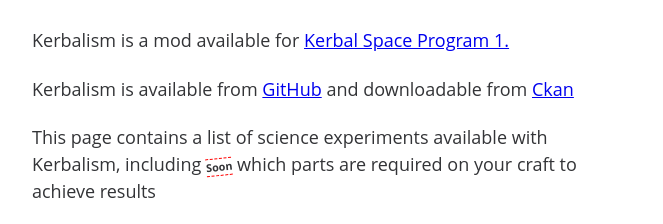
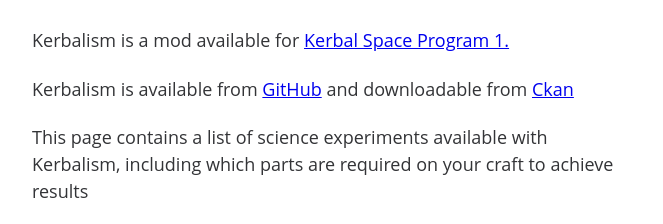
Before and after one commit to darren-uk/Kerbalism-data, a plain HTML site: page index.html in a window 1280 px wide. Shown: the part 106-330 px from the top of the page, without its empty margins (308-971 px from the left). Drawn offline with Linux system fonts and the light colour scheme.

Commit message:
Updated last few parts

```diff
--- a/css/main.css
+++ b/css/main.css
@@ -47,14 +47,6 @@ body {
 	align-items: center;
 }
 
-.soon {
-	display: inline-block;
-	font-size: 0.6em;
-	rotate: -6deg;
-	font-weight: 700;
-	border-top: 1px dashed red;
-	border-bottom: 1px dashed red;
-}
 h1 {
 	font-family: "corbel";
 	font-size: 2em;
--- a/index.html
+++ b/index.html
@@ -22,8 +22,8 @@
             <p>Kerbalism is available from <a href="https://github.com/Kerbalism/Kerbalism">GitHub</a> and
                 downloadable
                 from <a href="https://github.com/KSP-CKAN/CKAN/wiki">Ckan</a></p>
-            <p>This page contains a list of science experiments available with Kerbalism, including <span
-                    class="soon">Soon</span> which parts are required on your craft to achieve results</p>
+            <p>This page contains a list of science experiments available with Kerbalism, including which parts are
+                required on your craft to achieve results</p>
             <p>If you find any details wrong or would like something added, contact me via <a
                     href="https://twitter.com/darren_colson"><i class="fa-brands fa-twitter" style="color:#1DA1F2"></i>
                     Twitter</a></p>
--- a/json/data.json
+++ b/json/data.json
@@ -270,7 +270,7 @@
 			"situations": ["splashed (biomes)"],
 			"electricity_required": "14.020/s",
 			"operation": "n/a",
-			"part_needed": ["Unknown"],
+			"part_needed": ["Atmospheric fluid spectro variomter"],
 			"information": ["Min altitude: -25.0m"]
 		},
 		{
@@ -300,7 +300,7 @@
 			"situations": ["space high"],
 			"electricity_required": "1.910/s",
 			"operation": "n/a",
-			"part_needed": ["Unknown"],
+			"part_needed": ["SENTINEL Infrared Telescope"],
 			"information": ["Bodies allowed: Home Body"]
 		},
 		{
@@ -541,7 +541,7 @@
 			"situations": ["splashed (biomes)"],
 			"electricity_required": "6.820/s",
 			"operation": "n/a",
-			"part_needed": ["Unknown"],
+			"part_needed": ["Atmospheric fluid spectro variomter"],
 			"information": ["Max altitude: -100.0 m"]
 		},
 		{
```
